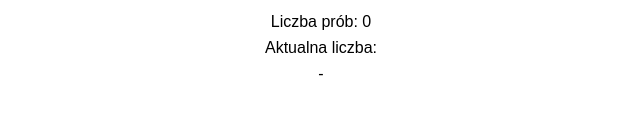
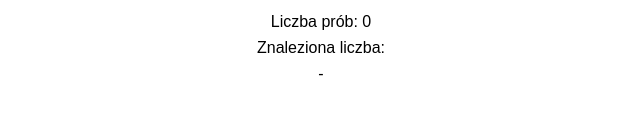
Before and after one commit to swistak-codes/prime-numbers, a website built with Parcel: page presentations/miller-rabin/index.html in a window 1280 px wide. Shown: the part 170-284 px from the top of the page, 319-959 px from the left. Built offline with nearby package versions, Linux system fonts and the light colour scheme.

Commit message:
typing fix

```diff
--- a/presentations/miller-rabin/index.html
+++ b/presentations/miller-rabin/index.html
@@ -19,7 +19,7 @@
         </div>
         <div class="container main">
             <div>Liczba prób: <span id="tries">0</span></div>
-            <div>Aktualna liczba:</div>
+            <div>Znaleziona liczba:</div>
             <div id="number">-</div>
             <div id="loader"><div class="lds-ring"><div></div><div></div><div></div><div></div></div></div>
             <div id="prime">Liczba jest prawdopodobnie pierwsza!</div>
```
